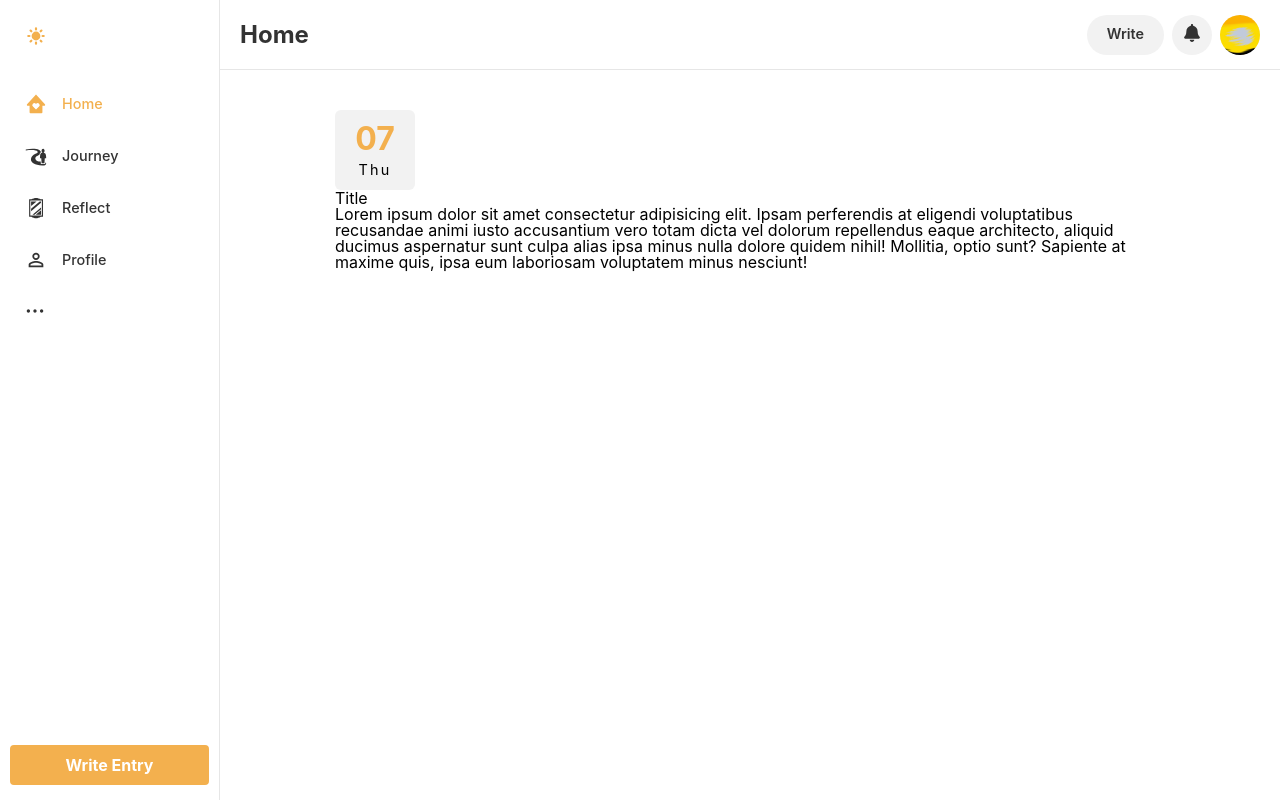
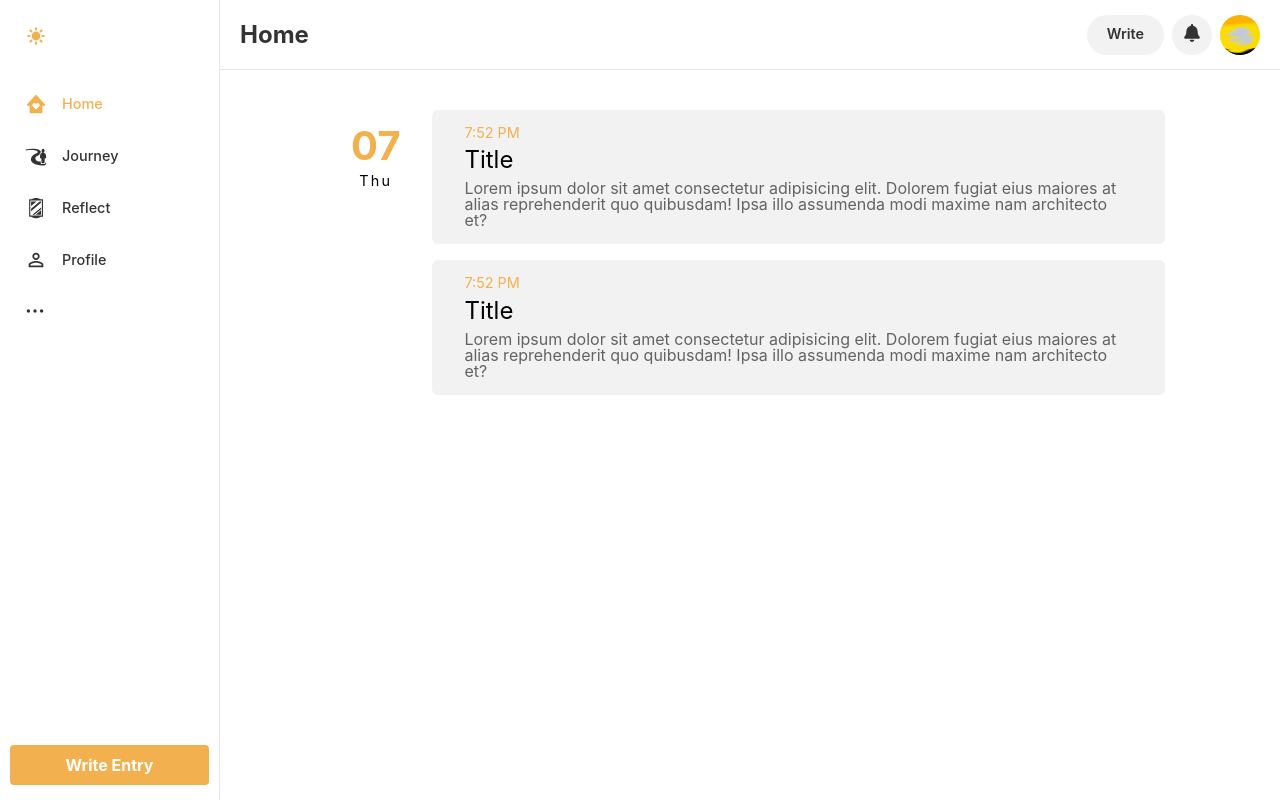
Before and after one commit to EstefanHu/helios, a Next.js app: page /home in a window 1280 px wide. Built offline with nearby package versions, Linux system fonts and the light colour scheme.

Commit message:
style entry list item

```diff
--- a/src/app/(app)/home/EntryDayWrapper.jsx
+++ b/src/app/(app)/home/EntryDayWrapper.jsx
@@ -3,12 +3,12 @@ import styles from './home.module.scss';
 
 export default function EntryDayWrapper({ children }) {
   return (
-    <div className='entry-day-wrapper'>
+    <div className={styles.entryDayWrapper}>
       <div className={styles.dateBox}>
         <p className={styles.dateBoxNumber}>07</p>
         <p className={styles.dateBoxWeekday}>Thu</p>
       </div>
-      {children}
+      <div className={styles.entryDayList}>{children}</div>
     </div>
   );
 }
--- a/src/app/(app)/home/EntryListItem.jsx
+++ b/src/app/(app)/home/EntryListItem.jsx
@@ -1,14 +1,14 @@
 'use client';
+import styles from './home.module.scss';
 
 export default function EntryListItem() {
   return (
-    <div className='entry-list-item'>
-      <h2>Title</h2>
-      <p className='entry-list-item--snippet'>
-        Lorem ipsum dolor sit amet consectetur adipisicing elit. Ipsam perferendis at eligendi voluptatibus recusandae
-        animi iusto accusantium vero totam dicta vel dolorum repellendus eaque architecto, aliquid ducimus aspernatur
-        sunt culpa alias ipsa minus nulla dolore quidem nihil! Mollitia, optio sunt? Sapiente at maxime quis, ipsa eum
-        laboriosam voluptatem minus nesciunt!
+    <div className={styles.entryListItem}>
+      <p className={styles.entryListItemTime}>7:52 PM</p>
+      <h2 className={styles.entryListItemTitle}>Title</h2>
+      <p className={styles.entryListItemBody}>
+        Lorem ipsum dolor sit amet consectetur adipisicing elit. Dolorem fugiat eius maiores at alias reprehenderit quo
+        quibusdam! Ipsa illo assumenda modi maxime nam architecto et?
       </p>
     </div>
   );
--- a/src/app/(app)/home/home.module.css
+++ b/src/app/(app)/home/home.module.css
@@ -1,18 +1,17 @@
 .dateBox {
-  width: 5rem;
-  height: 5rem;
   padding: 1rem;
-  background-color: var(--backgroundAccent);
   border-radius: var(--border-radius);
   display: flex;
   justify-content: center;
   align-items: center;
   flex-direction: column;
   gap: 0.5rem;
+  flex-basis: 5rem;
+  align-self: flex-start;
 }
 
 .dateBoxNumber {
-  font-size: 2rem;
+  font-size: 2.5rem;
   font-weight: 700;
   color: var(--accent);
 }
@@ -21,4 +20,35 @@
   text-transform: capitalize;
   font-size: 0.9rem;
   letter-spacing: 0.25ch;
+}
+
+.entryDayWrapper {
+  display: flex;
+  gap: 1rem;
+}
+
+.entryDayList > * + * {
+  margin-top: 1rem;
+}
+
+.entryListItem {
+  background-color: var(--backgroundAccent);
+  border-radius: var(--border-radius);
+  padding: 1rem 2rem;
+}
+.entryListItem > * + * {
+  margin-top: 0.5rem;
+}
+
+.entryListItemTitle {
+  font-size: 1.5rem;
+}
+
+.entryListItemBody {
+  color: var(--textLighter);
+}
+
+.entryListItemTime {
+  color: var(--accent);
+  font-size: 0.9rem;
 }/*# sourceMappingURL=home.module.css.map */
--- a/src/app/(app)/home/home.module.scss
+++ b/src/app/(app)/home/home.module.scss
@@ -1,18 +1,17 @@
 .dateBox {
-    width: 5rem;
-    height: 5rem;
     padding: 1rem;
-    background-color: var(--backgroundAccent);
     border-radius: var(--border-radius);
     display: flex;
     justify-content: center;
     align-items: center;
     flex-direction: column;
     gap: 0.5rem;
+    flex-basis: 5rem;
+    align-self: flex-start;
 }
 
 .dateBoxNumber {
-    font-size: 2rem;
+    font-size: 2.5rem;
     font-weight: 700;
     color: var(--accent);
 }
@@ -22,3 +21,36 @@
     font-size: 0.9rem;
     letter-spacing: 0.25ch;
 }
+
+.entryDayWrapper {
+    display: flex;
+    gap: 1rem;
+}
+
+.entryDayList {
+    > *+* {
+        margin-top: 1rem;
+    }
+}
+
+.entryListItem {
+    background-color: var(--backgroundAccent);
+    border-radius: var(--border-radius);
+    padding: 1rem 2rem;
+    > *+* {
+        margin-top: 0.5rem;
+    }
+}
+
+.entryListItemTitle {
+    font-size: 1.5rem;
+}
+
+.entryListItemBody {
+    color: var(--textLighter);
+}
+
+.entryListItemTime {
+    color: var(--accent);
+    font-size: 0.9rem;
+}
--- a/src/app/(app)/home/page.jsx
+++ b/src/app/(app)/home/page.jsx
@@ -7,6 +7,7 @@ export default function Home() {
       <div className='entry-list-container'>
         <EntryDayWrapper>
           <EntryListItem />
+          <EntryListItem />
         </EntryDayWrapper>
       </div>
     </div>
--- a/src/app/globals.css
+++ b/src/app/globals.css
@@ -10,6 +10,7 @@
   --borderColor: #e6e6e6;
   --layout: #ffffff;
   --text: #333333;
+  --textLighter: rgba(51, 51, 51, 0.75);
   --textSecondary: #757575;
   --component: #f5f5f5;
 }
@@ -22,6 +23,7 @@
     --borderColor: #181818;
     --layout: #181818;
     --text: #f3f3f3;
+    --textLighter: rgba(242, 242, 242, 0.75);
     --component: #1e1e1e;
   }
 }
```
Also changed, not shown: 1 other file (tests, documents, lock files or other folders).
